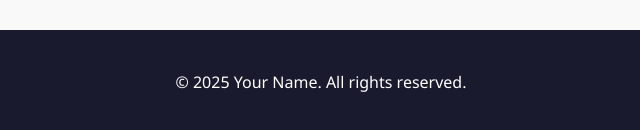
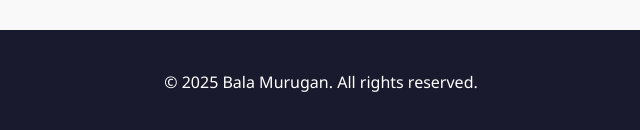
Before and after one commit to BalaMurugan-2005/Inovation_Lab_Assement_Main, a plain HTML site: page Inovation_tasks/portfolio/index.html in a window 1280 px wide. Shown: the part 1816-1946 px from the top of the page, 319-959 px from the left. Drawn offline with Linux system fonts and the light colour scheme.

Commit message:
Update index.html

```diff
--- a/Inovation_tasks/portfolio/index.html
+++ b/Inovation_tasks/portfolio/index.html
@@ -80,7 +80,7 @@
 
   <footer>
     <div class="container">
-      <p>&copy; 2025 Your Name. All rights reserved.</p>
+      <p>&copy; 2025 Bala Murugan. All rights reserved.</p>
     </div>
   </footer>
 
```
